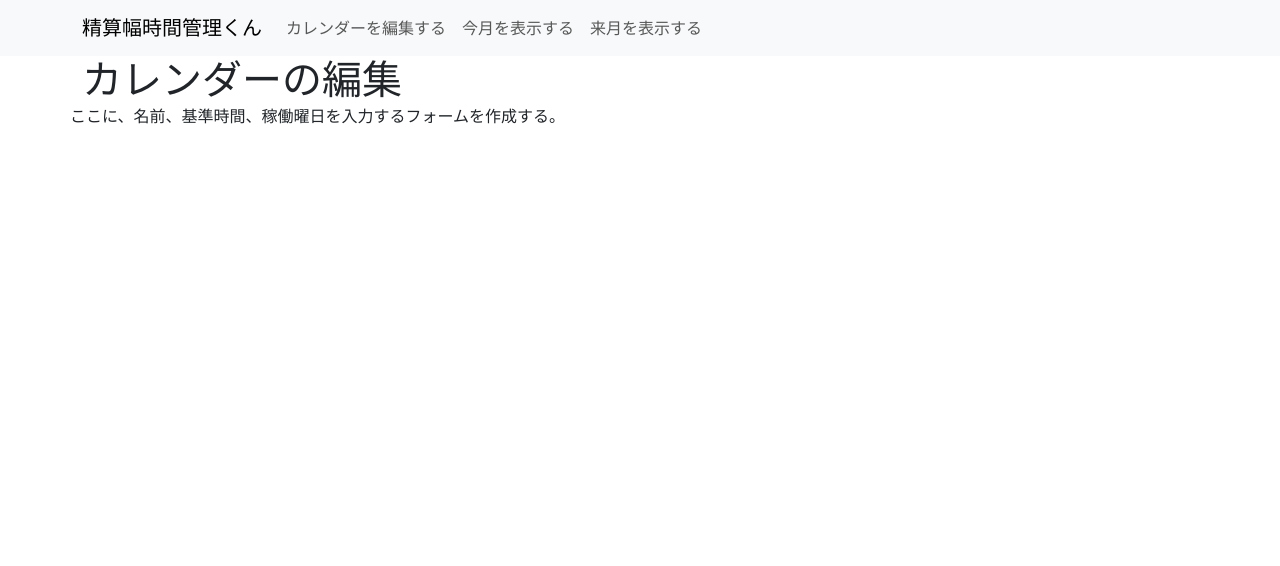
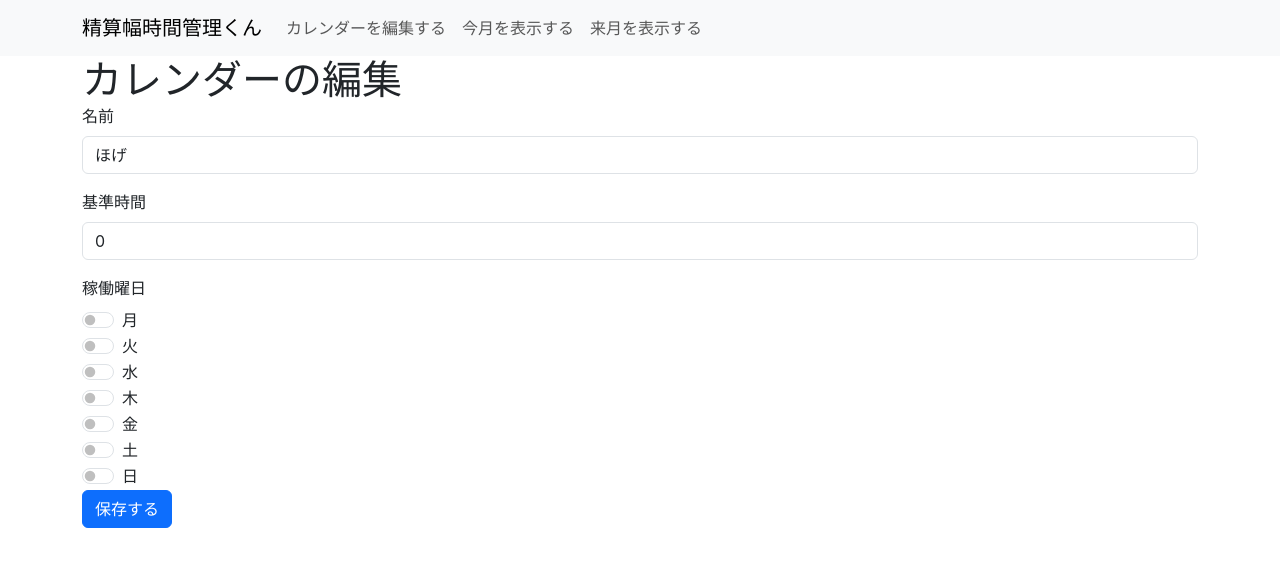
Before and after one commit to jiikko/monthly_hours_manager, a Next.js app: page /calendar_edit in a window 1280 px wide. Shown: the top 566 px of the page. Built offline with nearby package versions, Linux system fonts and the light colour scheme.

Commit message:
フォームを保存したらパスパラメータに表示する

```diff
--- a/pages/calendar_edit.tsx
+++ b/pages/calendar_edit.tsx
@@ -1,18 +1,87 @@
 import type { NextPageWithLayout } from './_app'
 import Layout from '../components/layout'
-import { Container, Row } from 'react-bootstrap';
+import { Container, Row, Form, Button } from 'react-bootstrap';
+import { useState, useEffect } from 'react';
+import { useRouter } from 'next/router';
 
 const CalendarEdit: NextPageWithLayout = () => {
+  const router = useRouter();
+  const [name, setName] = useState('ほげ');
+  const [standardTime, setStandardTime] = useState(0);
+  const [workingDays, setWorkingDays] = useState({
+    mon: false,
+    tue: false,
+    wed: false,
+    thu: false,
+    fri: false,
+    sat: false,
+    sun: false,
+  });
+
+  const handleWorkingDaysChange = (e) => {
+    setWorkingDays({
+      ...workingDays,
+      [e.target.name]: e.target.checked,
+    });
+  };
+
+  const handleSubmit = (e) => {
+    e.preventDefault();
+
+    // TODO: jsonで保存する
+    const queryParams = new URLSearchParams({ name, standardTime, mon: workingDays.mon, tue: workingDays.tue, wed: workingDays.wed, thu: workingDays.thu, fri: workingDays.fri, sat: workingDays.sat, sun: workingDays.sun });
+    router.push(`/calendar_edit?${queryParams.toString()}`);
+    // TODO: 保存できたらトーストを表示する
+  };
+
+  useEffect(() => {
+    setName(router.query['name'] as string);
+    setStandardTime(router.query['standardTime'] as string);
+
+    setWorkingDays({
+      mon: router.query['mon'] == 'true',
+      tue: router.query['tue'] == 'true',
+      wed: router.query['wed'] == 'true',
+      thu: router.query['thu'] == 'true',
+      fri: router.query['fri'] == 'true',
+      sat: router.query['sat'] == 'true',
+      sun: router.query['sun'] == 'true',
+    });
+  }, [router.query]);
+
+
   return (
     <Container>
       <Row className="justify-content-md-between">
         <h1>
           カレンダーの編集
         </h1>
-        ここに、名前、基準時間、稼働曜日を入力するフォームを作成する。
+
+        <Form onSubmit={handleSubmit}>
+          <Form.Group className="mb-3" controlId="formBasicEmail">
+            <Form.Label>名前</Form.Label>
+            <Form.Control type="name" defaultValue={name} onChange={(e) => setName(e.target.value)}  required />
+          </Form.Group>
+
+          <Form.Group className="mb-3" controlId="formBasicEmail">
+            <Form.Label>基準時間</Form.Label>
+            <Form.Control type="name" defaultValue={standardTime} onChange={(e) => setStandardTime(Number(e.target.value))}  required />
+          </Form.Group>
+
+          <Form.Label>稼働曜日</Form.Label>
+          <Form.Check type="switch" name="mon" label="月" checked={workingDays.mon} onChange={handleWorkingDaysChange} />
+          <Form.Check type="switch" name="tue" label="火" checked={workingDays.tue} onChange={handleWorkingDaysChange} />
+          <Form.Check type="switch" name="wed" label="水" checked={workingDays.wed} onChange={handleWorkingDaysChange} />
+          <Form.Check type="switch" name="thu" label="木" checked={workingDays.thu} onChange={handleWorkingDaysChange} />
+          <Form.Check type="switch" name="fri" label="金" checked={workingDays.fri} onChange={handleWorkingDaysChange} />
+          <Form.Check type="switch" name="sat" label="土" checked={workingDays.sat} onChange={handleWorkingDaysChange} />
+          <Form.Check type="switch" name="sun" label="日" checked={workingDays.sun} onChange={handleWorkingDaysChange} />
+
+          <Button variant="primary" type="submit">保存する</Button>
+        </Form>
       </Row>
-    </Container>
-  )
+  </Container>
+)
 }
 
 export default CalendarEdit
```
